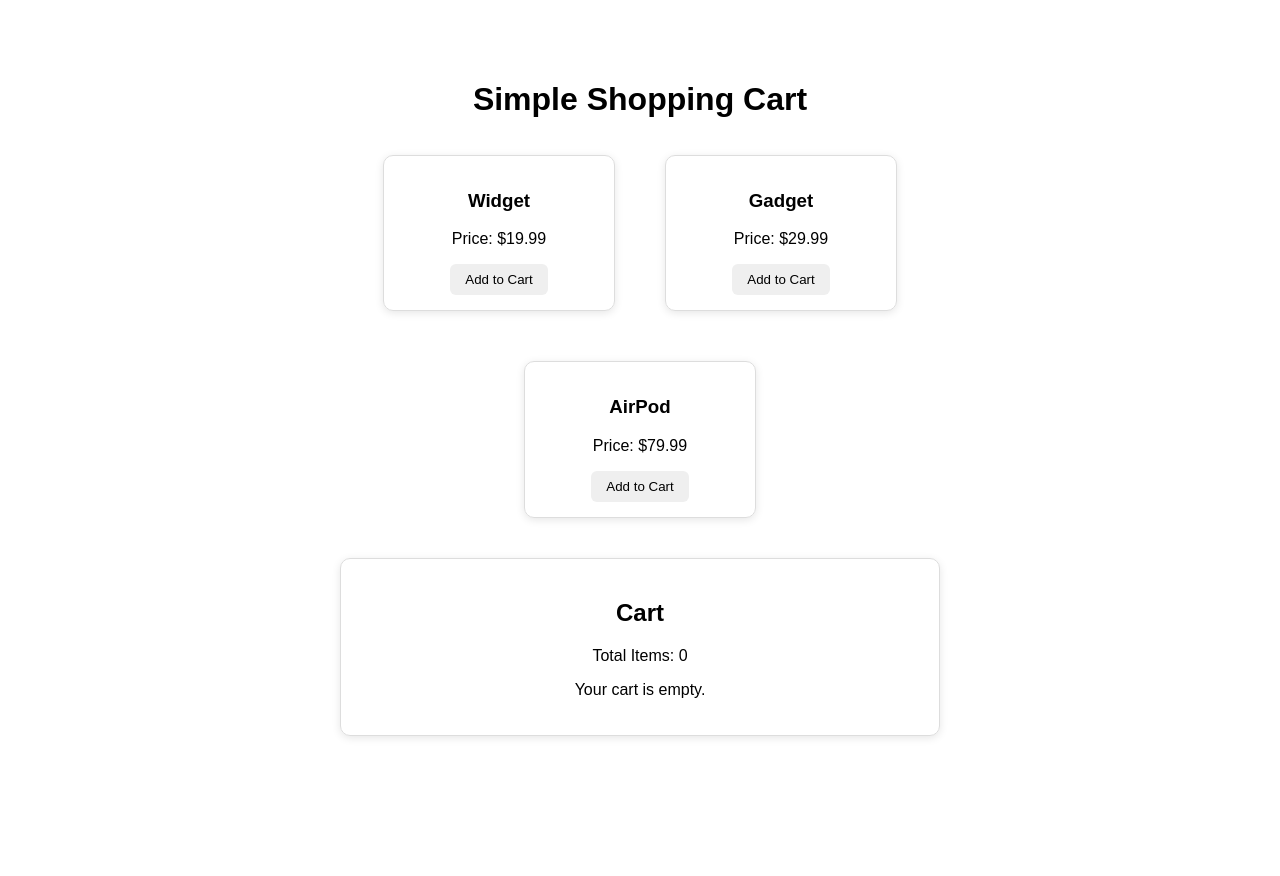
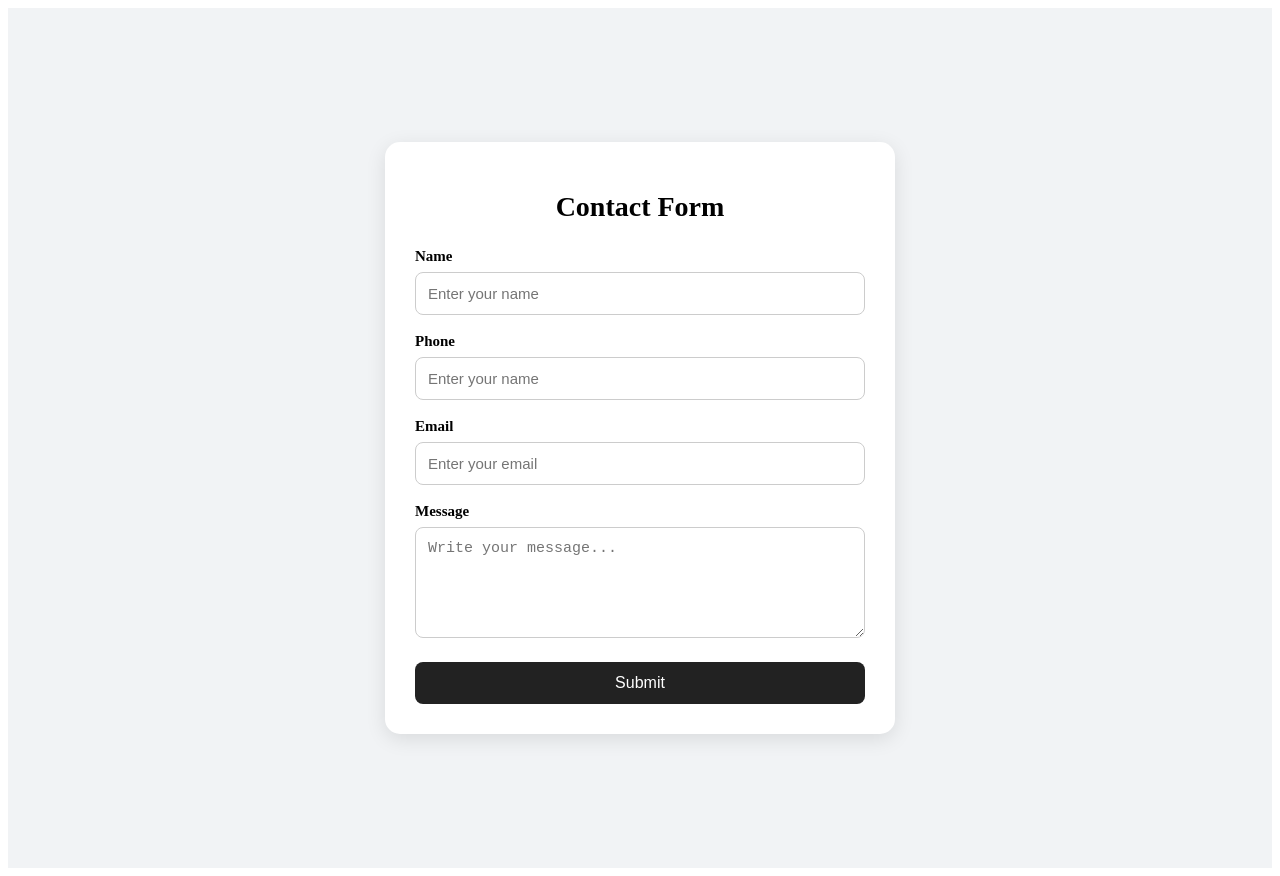
Before and after one commit to Mohamed-Abdinasir-Farah/React-JS-Exercises, a React (Vite) app: page / in a window 1280 px wide. Before the commit the page ends 800 px from the top, so only its background shows below. Built offline with nearby package versions, Linux system fonts and the light colour scheme.

Commit message:
commited exercise 17

```diff
--- a/src/App.jsx
+++ b/src/App.jsx
@@ -13,4 +13,5 @@
 // export {default} from './Exercise14/Registration';
 // export {default} from './Exercise14/Registration';
 // export {default} from './Exercise15/App';
-export {default} from './Exercise16/App';
+// export {default} from './Exercise16/App';
+export {default} from './Exercise17/App';
--- /dev/null
+++ b/src/Exercise17/App.jsx
@@ -0,0 +1,12 @@
+import ContactForm from './ContactForm';
+import { useForm } from './useForm';
+
+const App = () => {
+  return (
+    <>
+      <ContactForm />
+    </>
+  )
+}
+
+export default App
--- /dev/null
+++ b/src/Exercise17/ContactForm.jsx
@@ -0,0 +1,195 @@
+import useForm from './useForm';
+
+const ContactForm = () => {
+  const { values, handleChange } = useForm({
+    name: '',
+    phone: '',
+    email: '',
+    message: ''
+  });
+
+  const handleSubmit = (event) => {
+    event.preventDefault();
+    console.log('Form Data:', values);
+  };
+
+
+  return (
+    <div
+      style={{
+        minHeight: "100vh",
+        display: "flex",
+        justifyContent: "center",
+        alignItems: "center",
+        backgroundColor: "#f1f3f5",
+        padding: "30px",
+      }}
+    >
+      <form
+        onSubmit={handleSubmit}
+        style={{
+          width: "100%",
+          maxWidth: "450px",
+          backgroundColor: "white",
+          padding: "30px",
+          borderRadius: "15px",
+          boxShadow: "0 5px 20px rgba(0, 0, 0, 0.1)",
+        }}
+      >
+        <h1
+          style={{
+            textAlign: "center",
+            fontSize: "28px",
+            marginBottom: "25px",
+          }}
+        >
+          Contact Form
+        </h1>
+
+        {/* Name */}
+        <div style={{ marginBottom: "18px" }}>
+          <label
+            style={{
+              display: "block",
+              fontSize: "15px",
+              fontWeight: "bold",
+              marginBottom: "7px",
+            }}
+          >
+            Name
+          </label>
+
+          <input
+            type="text"
+            name="name"
+            value={values.name}
+            onChange={handleChange}
+            placeholder="Enter your name"
+            required
+            style={{
+              width: "100%",
+              padding: "12px",
+              fontSize: "15px",
+              border: "1px solid #ccc",
+              borderRadius: "8px",
+              boxSizing: "border-box",
+            }}
+          />
+        </div>
+
+        {/* Phone */}
+        <div style={{ marginBottom: "18px" }}>
+          <label
+            style={{
+              display: "block",
+              fontSize: "15px",
+              fontWeight: "bold",
+              marginBottom: "7px",
+            }}
+          >
+            Phone
+          </label>
+
+          <input
+            type="number"
+            name="phone"
+            value={values.phone}
+            onChange={handleChange}
+            placeholder="Enter your name"
+            required
+            style={{
+              width: "100%",
+              padding: "12px",
+              fontSize: "15px",
+              border: "1px solid #ccc",
+              borderRadius: "8px",
+              boxSizing: "border-box",
+            }}
+          />
+        </div>
+
+        {/* Email */}
+        <div style={{ marginBottom: "18px" }}>
+          <label
+            style={{
+              display: "block",
+              fontSize: "15px",
+              fontWeight: "bold",
+              marginBottom: "7px",
+            }}
+          >
+            Email
+          </label>
+
+          <input
+            type="email"
+            name="email"
+            value={values.email}
+            onChange={handleChange}
+            placeholder="Enter your email"
+            required
+            style={{
+              width: "100%",
+              padding: "12px",
+              fontSize: "15px",
+              border: "1px solid #ccc",
+              borderRadius: "8px",
+              boxSizing: "border-box",
+            }}
+          />
+        </div>
+
+        {/* Message */}
+        <div style={{ marginBottom: "20px" }}>
+          <label
+            style={{
+              display: "block",
+              fontSize: "15px",
+              fontWeight: "bold",
+              marginBottom: "7px",
+            }}
+          >
+            Message
+          </label>
+
+          <textarea
+            name="message"
+            value={values.message}
+            onChange={handleChange}
+            placeholder="Write your message..."
+            required
+            rows="5"
+            style={{
+              width: "100%",
+              padding: "12px",
+              fontSize: "15px",
+              border: "1px solid #ccc",
+              borderRadius: "8px",
+              boxSizing: "border-box",
+              resize: "vertical",
+            }}
+          />
+        </div>
+
+        {/* Submit Button */}
+        <button
+          type="submit"
+          style={{
+            width: "100%",
+            padding: "12px",
+            border: "none",
+            borderRadius: "8px",
+            backgroundColor: "#222",
+            color: "white",
+            fontSize: "16px",
+            cursor: "pointer",
+          }}
+        >
+          Submit
+        </button>
+      </form>
+    </div>
+  );
+};
+
+export default ContactForm;
--- /dev/null
+++ b/src/Exercise17/useForm.jsx
@@ -0,0 +1,13 @@
+import React, {useState} from 'react'
+
+export const useForm = (initialValues) => {
+  const [values, setValues] = useState(initialValues);
+
+  const handleChange = (e) => {
+    const {name, value} = e.target;
+    setValues({...values, [name]:value})
+  }
+  return {values, handleChange}
+}
+
+export default useForm;
```
